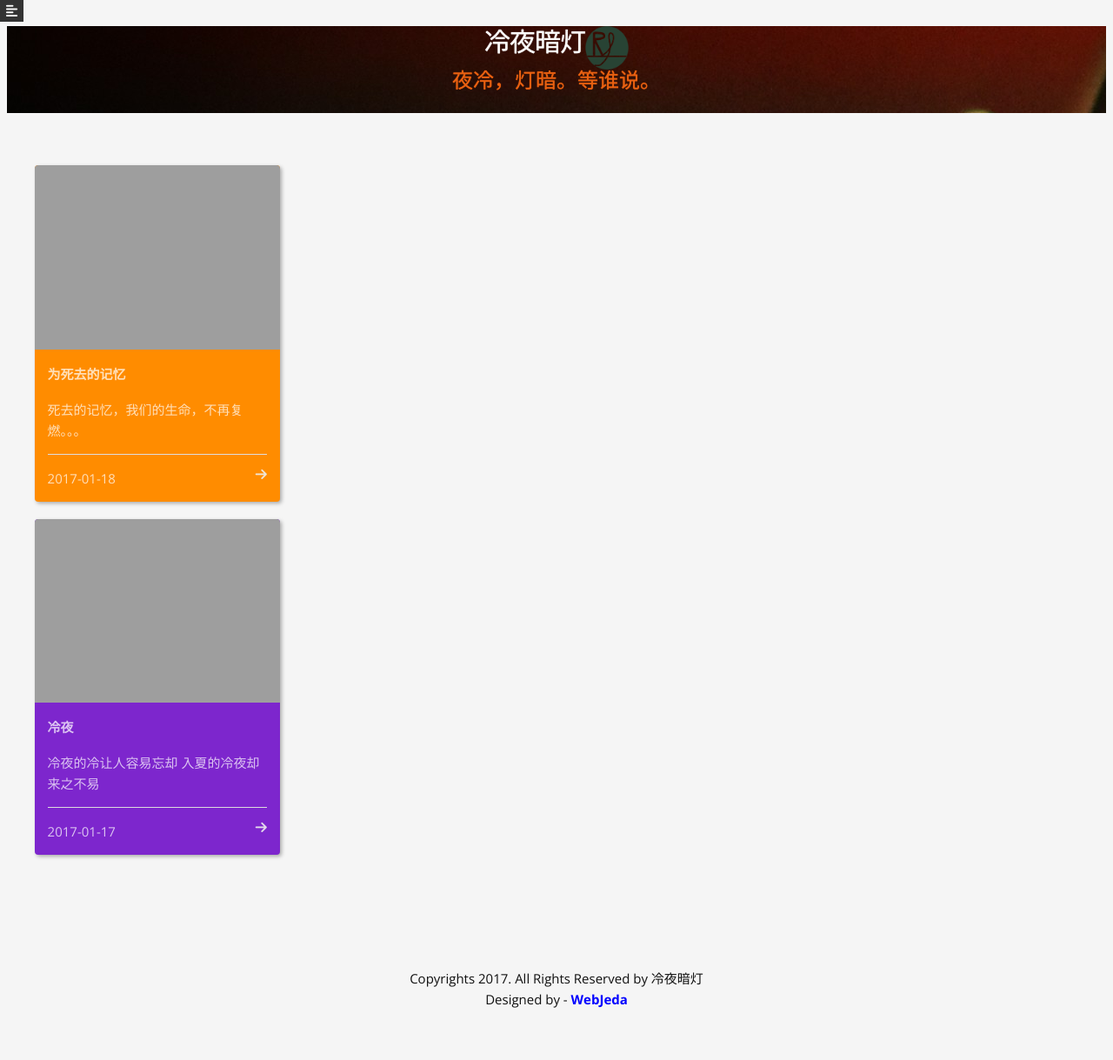
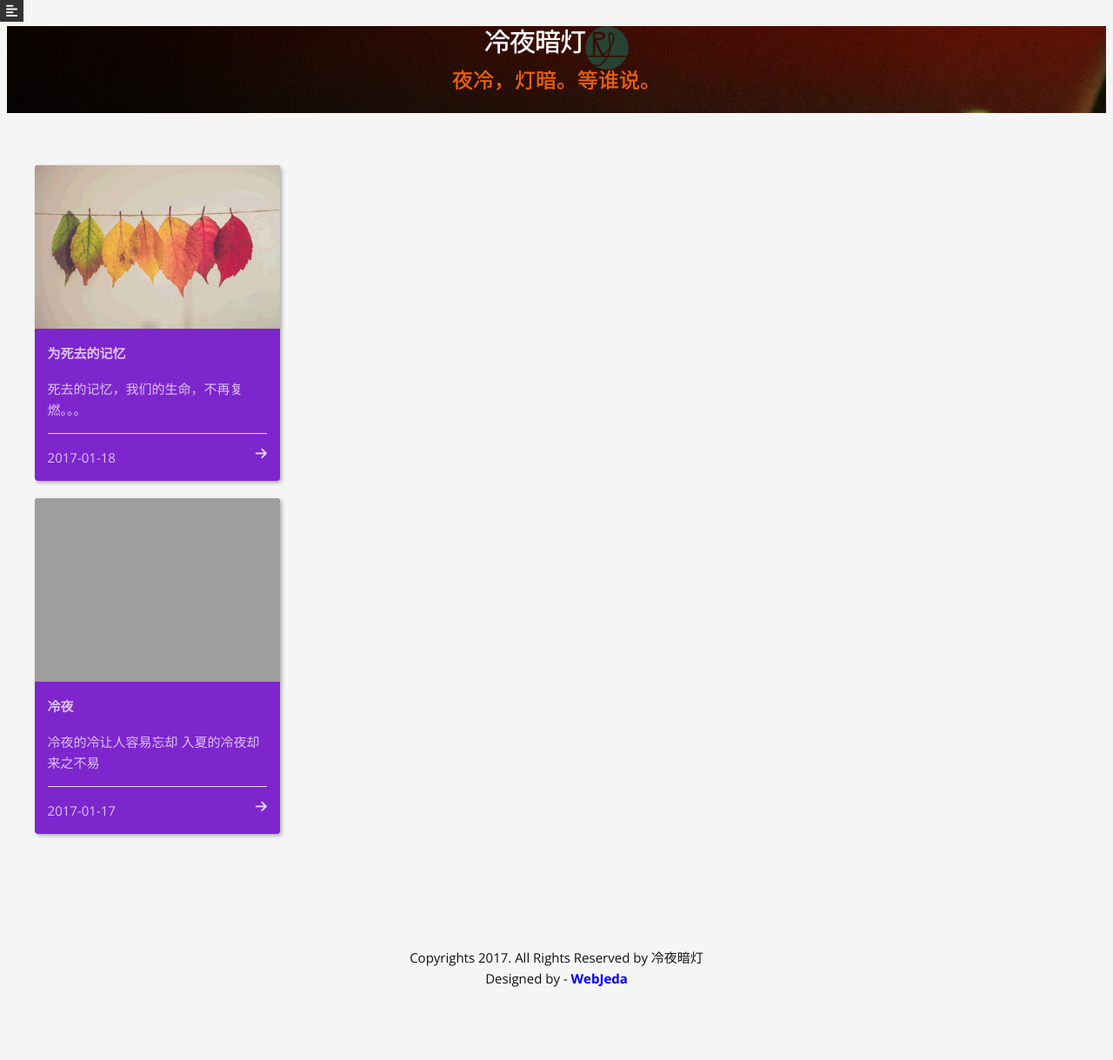
Before and after one commit to GitHubNull/GitHubNull.github.io, a Jekyll site: the page built from index.html, in a window 1280 px wide. Shown: the whole page at 87% size. Built offline with Jekyll 4.4.1, drawn with Linux system fonts in a browser that asks for light colours; nearby versions of some CDN libraries; after the commit the page ends 1195 px from its top, so only the background shows below that.

Commit message:
update 2017年 01月 19日 星期四 00:26:04 CST

```diff
--- a/_posts/2017-01-18-为死去的记忆.markdown
+++ b/_posts/2017-01-18-为死去的记忆.markdown
@@ -4,9 +4,9 @@ title: 为死去的记忆
 description:   死去的记忆，我们的生命，不再复燃。。。
 date: 2017-01-18 23:57:50
 categories: page post
-img: IMG20161113094224.jpg
+img: image-1.jpg
 categories: 思想
-color: FF8C00
+color: 7d26cd
 author: RL
 permalink: /死去的记忆/
 width: large
```
